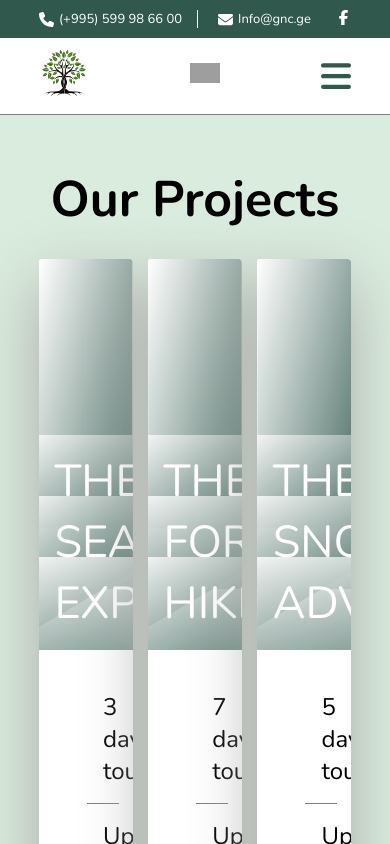
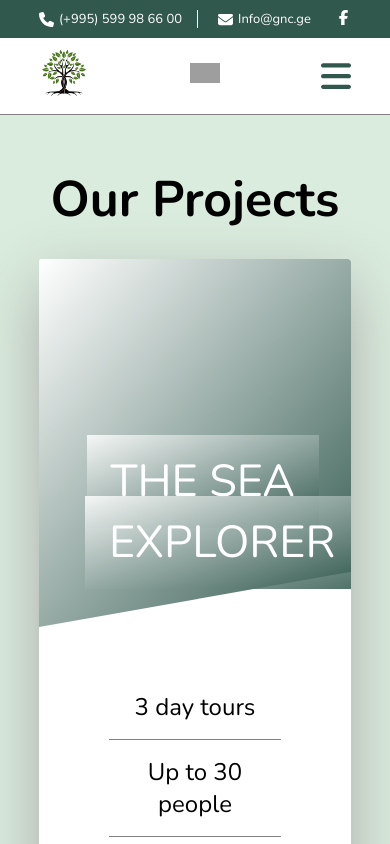
Before and after one commit to PickleSoda/gnc-next, a Next.js app: page /projects in a window 390 px wide. Shown: the top 844 px of the page. Built offline with nearby package versions, Linux system fonts and the light colour scheme; grey boxes are pictures that could not be loaded.

Commit message:
add media queries for responsive cards on smaller screens

```diff
--- a/sass/projectPage.scss
+++ b/sass/projectPage.scss
@@ -6,10 +6,21 @@
 .row {
     display: flex;
     justify-content: space-between;
+
+    @media (max-width: 700px) {
+        flex-direction: column;
+        gap: 20px;
+    }
 }
 
 .col-1-of-3 {
     width: 30%;
+
+    margin: 0 auto;
+
+    @media (max-width: 700px) {
+        width: 80vw;
+    }
 }
 
 .heading-secondary {
```
